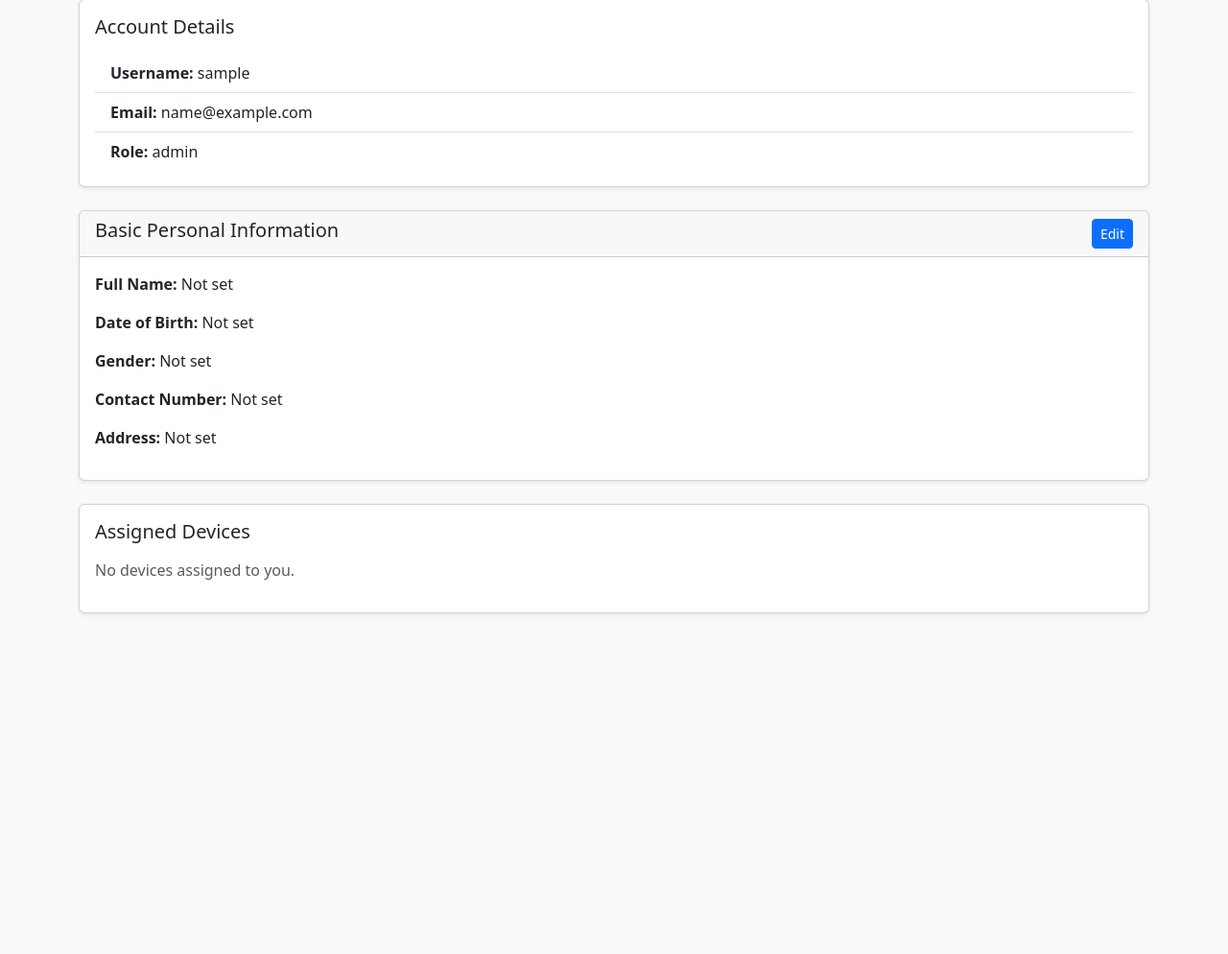
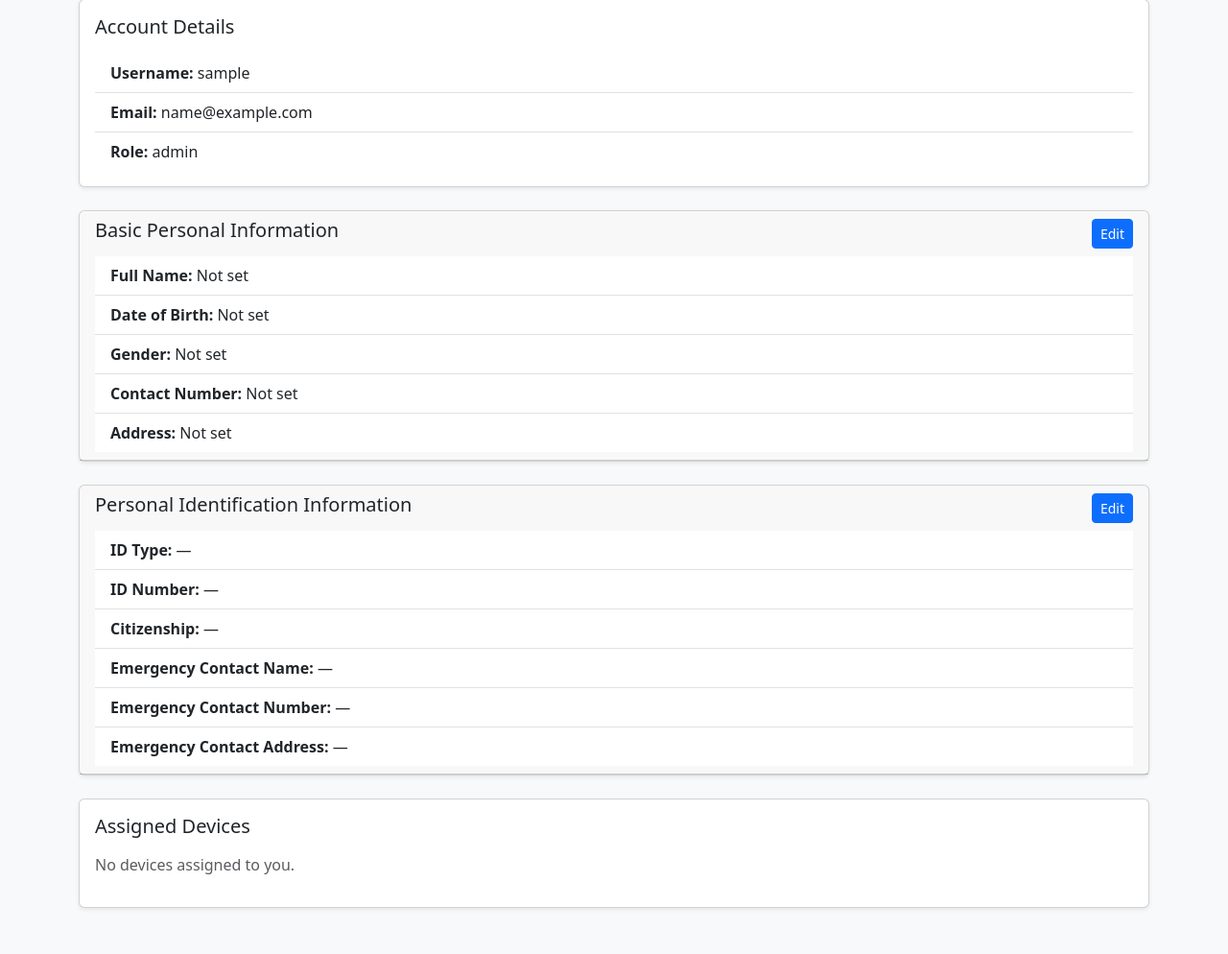
Before and after one commit to admdan/clarus, a Flask app: page /profile/ in a window 1280 px wide. Shown: the part 119-1113 px from the top of the page at 96% size. Before the commit the page ends 759 px from the top, so only its background shows below. Run offline with Flask 3, Linux system fonts and the light colour scheme; the visitor is signed in with stand-in values (Sample User, id 1); data that the repository does not hold is empty; some libraries are stand-ins or nearby versions.

Commit message:
Adding PII section (matching Basic info) with HTMX functionalities

```diff
--- a/app/profile.py
+++ b/app/profile.py
@@ -1,7 +1,13 @@
 from flask import Blueprint, render_template, request
 from flask_login import login_required, current_user
 from .db import get_db_connection
-from .profile_utils import create_empty_profile_if_missing, update_basic_profile_info, get_user_profile
+from .profile_utils import (
+    create_empty_profile_if_missing,
+    update_user_profile,
+    get_user_profile,
+    update_user_pii,
+    get_user_pii,
+)
 
 profile_bp = Blueprint('profile', __name__, url_prefix='/profile')
 
@@ -82,7 +88,7 @@ def basic_info():
     conn.close()
     return render_template('profile_sections/basic_info.html', profile=profile)
 
-@profile_bp.route('/edit_basic_info')
+@profile_bp.route('/edit_basic_info', methods=['GET'])
 @login_required
 def edit_basic_info():
     conn = get_db_connection()
@@ -96,25 +102,56 @@ def edit_basic_info():
 @profile_bp.route('/update_basic_info', methods=['POST'])
 @login_required
 def update_basic_info():
-    print("HTMX POST triggered!") # Print to see if it hits the route
-    # Collect form data
-    full_name = request.form.get('full_name') or None
-    date_of_birth = request.form.get('date_of_birth') or None
-    gender = request.form.get('gender') or None
-    contact_number = request.form.get('contact_number') or None
-    address = request.form.get('address') or None
+    # Collect basic info form data
+    form_data = {
+        'full_name': request.form.get('full_name') or None,
+        'date_of_birth': request.form.get('date_of_birth') or None,
+        'gender': request.form.get('gender') or None,
+        'contact_number': request.form.get('contact_number') or None,
+        'address': request.form.get('address') or None,
+    }
+    update_user_profile(current_user.id, form_data)
+    updated_profile = get_user_profile(current_user.id)
+    return render_template('profile_sections/basic_info.html', profile=updated_profile)
 
+@profile_bp.route('/pii')
+@login_required
+def pii_info():
+    # Fetch user PII data
+    conn = get_db_connection()
+    cursor = conn.cursor(dictionary=True)
+    cursor.execute("SELECT * FROM user_pii WHERE user_id = %s", (current_user.id,))
+    pii = cursor.fetchone()
+    cursor.close()
+    conn.close()
 
-    # Update the profile table
-    update_basic_profile_info(
-        user_id=current_user.id,
-        full_name=full_name,
-        date_of_birth=date_of_birth,
-        gender=gender,
-        contact_number=contact_number,
-        address=address
-    )
+    return render_template('profile_sections/pii_info.html', pii=pii)
 
-    updated_profile = get_user_profile(current_user.id)
+@profile_bp.route('/edit_pii_info', methods=['GET'])
+@login_required
+def edit_pii_info():
+    conn = get_db_connection()
+    cursor = conn.cursor(dictionary=True)
+    cursor.execute("SELECT * FROM user_pii WHERE user_id = %s", (current_user.id,))
+    pii_data = cursor.fetchone()
+    cursor.close()
+    conn.close()
 
-    return render_template('profile_sections/basic_info.html', profile=updated_profile)
+    return render_template('profile_sections/edit_pii_info.html', pii=pii_data)
+
+@profile_bp.route('/update_pii_info', methods=['POST'])
+@login_required
+def update_pii_info():
+    # Collect PII form data
+    form_data = {
+        'id_type': request.form.get('id_type') or None,
+        'id_number': request.form.get('id_number') or None,
+        'citizenship': request.form.get('citizenship') or None,
+        'emergency_contact_name': request.form.get('emergency_contact_name') or None,
+        'emergency_contact_number': request.form.get('emergency_contact_number') or None,
+        'emergency_contact_address': request.form.get('emergency_contact_address') or None,
+    }
+    # Update the user_pii table
+    update_user_pii(current_user.id, form_data)
+    updated_pii = get_user_pii(current_user.id)
+    return render_template('profile_sections/pii_info.html', pii=updated_pii)
--- a/app/profile_utils.py
+++ b/app/profile_utils.py
@@ -1,4 +1,19 @@
 from .db import get_db_connection
+
+# ───── SETUP ─────
+def create_empty_profile_if_missing(user_id):
+    conn = get_db_connection()
+    cursor = conn.cursor()
+
+    cursor.execute("INSERT IGNORE INTO user_profile (user_id) VALUES (%s)", (user_id,))
+    cursor.execute("INSERT IGNORE INTO user_pii (user_id) VALUES (%s)", (user_id,))
+    cursor.execute("INSERT IGNORE INTO user_employment (user_id) VALUES (%s)", (user_id,))
+    cursor.execute("INSERT IGNORE INTO user_banking (user_id) VALUES (%s)", (user_id,))
+    cursor.execute("INSERT IGNORE INTO user_family (user_id) VALUES (%s)", (user_id,))
+
+    conn.commit()
+    cursor.close()
+    conn.close()
 
 # ───── BASIC INFO ─────
 def get_user_profile(user_id):
@@ -10,18 +25,23 @@ def get_user_profile(user_id):
     conn.close()
     return data
 
-def update_user_profile(user_id, data_dict):
+def update_user_profile(user_id, data):
     conn = get_db_connection()
     cursor = conn.cursor()
-    cursor.execute("""
-        UPDATE user_profile
-        SET full_name = %s, gender = %s, contact_number = %s,
-            address = %s, date_of_birth = %s
-        WHERE user_id = %s
-    """, (
-        data_dict['full_name'], data_dict['gender'], data_dict['contact_number'],
-        data_dict['address'], data_dict['date_of_birth'], user_id
-    ))
+
+    cursor.execute('''
+                   UPDATE user_profile
+                   SET full_name      = %s,
+                       date_of_birth  = %s,
+                       gender         = %s,
+                       contact_number = %s,
+                       address        = %s,
+                       last_updated   = CURRENT_TIMESTAMP
+                   WHERE user_id = %s
+                   ''', (
+                       data.get('full_name'), data.get('date_of_birth'), data.get('gender'),
+                       data.get('contact_number'), data.get('address'), user_id
+                   ))
     conn.commit()
     cursor.close()
     conn.close()
@@ -201,36 +221,3 @@ def add_user_document(user_id, document_type, file_path, status="Pending"):
     conn.commit()
     cursor.close()
     conn.close()
-
-def create_empty_profile_if_missing(user_id):
-    conn = get_db_connection()
-    cursor = conn.cursor()
-
-    cursor.execute("INSERT IGNORE INTO user_profile (user_id) VALUES (%s)", (user_id,))
-    cursor.execute("INSERT IGNORE INTO user_pii (user_id) VALUES (%s)", (user_id,))
-    cursor.execute("INSERT IGNORE INTO user_employment (user_id) VALUES (%s)", (user_id,))
-    cursor.execute("INSERT IGNORE INTO user_banking (user_id) VALUES (%s)", (user_id,))
-    cursor.execute("INSERT IGNORE INTO user_family (user_id) VALUES (%s)", (user_id,))
-
-    conn.commit()
-    cursor.close()
-    conn.close()
-
-def update_basic_profile_info(user_id, full_name=None, date_of_birth=None, gender=None, contact_number=None, address=None):
-    conn = get_db_connection()
-    cursor = conn.cursor()
-
-    cursor.execute('''
-        UPDATE user_profile
-        SET full_name = %s,
-            date_of_birth = %s,
-            gender = %s,
-            contact_number = %s,
-            address = %s,
-            last_updated = CURRENT_TIMESTAMP
-        WHERE user_id = %s
-    ''', (full_name, date_of_birth, gender, contact_number, address, user_id))
-
-    conn.commit()
-    cursor.close()
-    conn.close()
--- a/app/templates/profile.html
+++ b/app/templates/profile.html
@@ -2,7 +2,7 @@
 <html lang="en">
 <head>
     <meta charset="UTF-8">
-    <title>Profile Management</title>
+    <title>{{ current_user.username }}'s Profile | Clarus</title>
     <link href="https://cdn.jsdelivr.net/npm/bootstrap@5.3.0/dist/css/bootstrap.min.css" rel="stylesheet">
 </head>
 <body class="bg-light">
@@ -25,11 +25,19 @@
         </div>
 
         <div id="basic-info-section"
-             hx-get="/profile/basic"
+             hx-get="{{ url_for('profile.basic_info') }}"
              hx-trigger="load"
              hx-target="this"
              hx-swap="outerHTML">
             Loading basic info...
+        </div>
+
+        <div id="pii-info-section"
+             hx-get="{{ url_for('profile.pii_info') }}"
+             hx-trigger="load"
+             hx-target="this"
+             hx-swap="outerHTML">
+            Loading PII info...
         </div>
 
         <!-- Assigned Devices Card -->
@@ -62,7 +70,8 @@
                                                 data-bs-toggle="collapse"
                                                 data-bs-target="#extraInfo{{ loop.index }}"
                                                 aria-expanded="false"
-                                                aria-controls="extraInfo{{ loop.index }}">
+                                                aria-controls="extraInfo{{ loop.index }}"
+                                                aria-label="View more details about {{ asset.device_type }} {{ asset.serial_number }}">
                                             View
                                         </button>
                                     </td>
--- a/app/templates/profile_sections/basic_info.html
+++ b/app/templates/profile_sections/basic_info.html
@@ -1,19 +1,20 @@
 <div id="basic-info-container" class="card shadow-sm mb-4">
     <div class="card-header">
-        <h5 class="mb-0">Basic Personal Information
+        <h5 class="card-title d-flex justify-content-between">
+            Basic Personal Information
             <button class="btn btn-sm btn-primary float-end"
-                    hx-get="{{ url_for('profile.edit_basic_info') }}"
+                    hx-get="/profile/edit_basic_info"
                     hx-target="#basic-info-container"
                     hx-swap="innerHTML">
                 Edit
             </button>
         </h5>
-    </div>
-    <div class="card-body">
-        <p><strong>Full Name:</strong> {{ profile.full_name or 'Not set' }}</p>
-        <p><strong>Date of Birth:</strong> {{ profile.date_of_birth or 'Not set' }}</p>
-        <p><strong>Gender:</strong> {{ profile.gender or 'Not set' }}</p>
-        <p><strong>Contact Number:</strong> {{ profile.contact_number or 'Not set' }}</p>
-        <p><strong>Address:</strong> {{ profile.address or 'Not set' }}</p>
+        <ul class="list-group list-group-flush">
+            <li class="list-group-item"><strong>Full Name:</strong> {{ profile.full_name or 'Not set' }}</li>
+            <li class="list-group-item"><strong>Date of Birth:</strong> {{ profile.date_of_birth or 'Not set' }}</li>
+            <li class="list-group-item"><strong>Gender:</strong> {{ profile.gender or 'Not set' }}</li>
+            <li class="list-group-item"><strong>Contact Number:</strong> {{ profile.contact_number or 'Not set' }}</li>
+            <li class="list-group-item"><strong>Address:</strong> {{ profile.address or 'Not set' }}</li>
+        </ul>
     </div>
 </div>
--- a/app/templates/profile_sections/edit_basic_info.html
+++ b/app/templates/profile_sections/edit_basic_info.html
@@ -1,3 +1,4 @@
+<div id="basic_info-container">
     <form hx-post="{{ url_for('profile.update_basic_info') }}"
           hx-target="#basic-info-container"
           hx-swap="innerHTML"
@@ -41,5 +42,6 @@
                     type="button">Cancel</button>
         </div>
     </form>
+</div>
 
 <script src="https://unpkg.com/htmx.org@1.9.5"></script>
--- /dev/null
+++ b/app/templates/profile_sections/pii_info.html
@@ -0,0 +1,21 @@
+<div id="pii-info-container" class="card shadow-sm mb-4">
+    <div class="card-header">
+        <h5 class="card-title d-flex justify-content-between">
+            Personal Identification Information
+            <button class="btn btn-sm btn-primary float-end"
+                    hx-get="/profile/edit_pii_info"
+                    hx-target="#pii-info-container"
+                    hx-swap="innerHTML">
+                Edit
+            </button>
+        </h5>
+        <ul class="list-group list-group-flush">
+            <li class="list-group-item"><strong>ID Type:</strong> {{ pii.id_type or '—' }}</li>
+            <li class="list-group-item"><strong>ID Number:</strong> {{ pii.id_number or '—' }}</li>
+            <li class="list-group-item"><strong>Citizenship:</strong> {{ pii.citizenship or '—' }}</li>
+            <li class="list-group-item"><strong>Emergency Contact Name:</strong> {{ pii.emergency_contact_name or '—' }}</li>
+            <li class="list-group-item"><strong>Emergency Contact Number:</strong> {{ pii.emergency_contact_number or '—' }}</li>
+            <li class="list-group-item"><strong>Emergency Contact Address:</strong> {{ pii.emergency_contact_address or '—' }}</li>
+        </ul>
+    </div>
+</div>
```
Also changed, not shown: app/templates/profile_sections/edit_pii_info.html (added, +48 -0 lines). Lines whose indentation alone changed are shown as unchanged.
